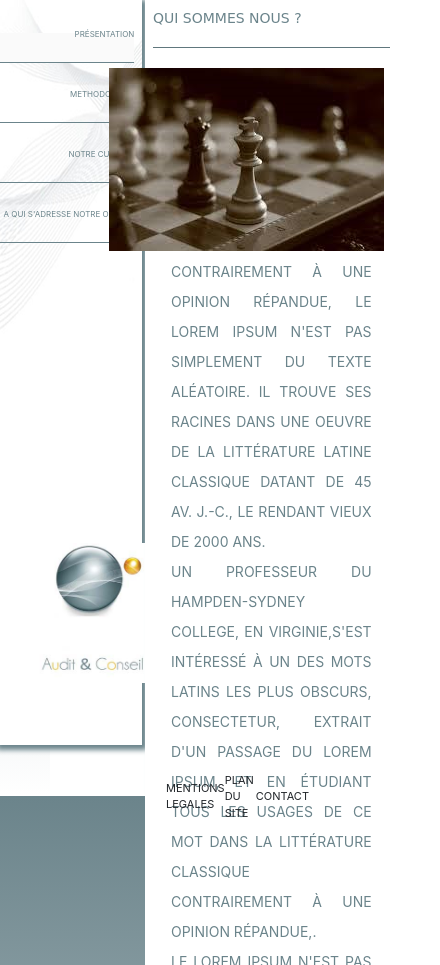
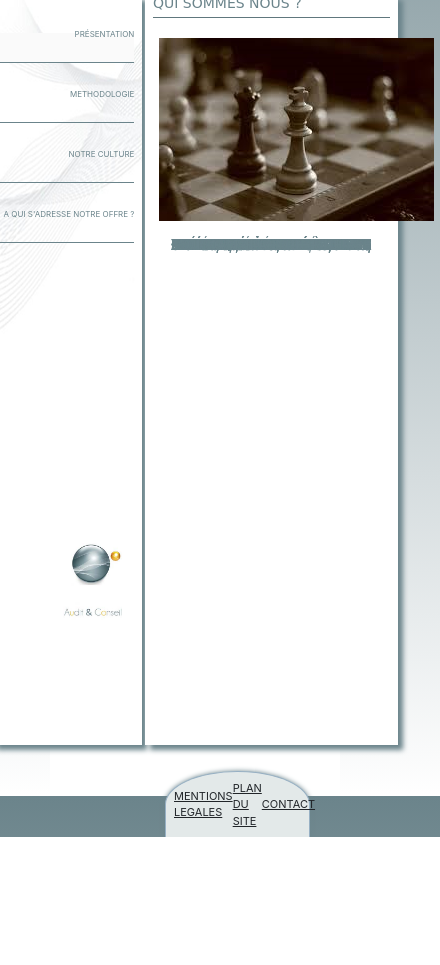
Before and after one commit to Lud-ly/maquette_audit_conseil, a plain HTML site: page index.html in a window 390 px wide. Shown: the part 339-1304 px from the top of the page, 440 px wide, since content can reach past the window. After the commit the page ends 1176 px from the top, so only its background shows below. Drawn offline with nearby package versions, Linux system fonts and the light colour scheme.

Commit message:
Modif css

```diff
--- a/flexbox.css
+++ b/flexbox.css
@@ -44,7 +44,6 @@ header{
     line-height: 34px;
 }
 .language ul li{
-    flex-direction: row-reverse;
     list-style: none;
     display:inline-flex;
 }
@@ -210,7 +209,7 @@ div#slider figure img{
     }
     .logo_aside img{
         height:140px;
-        margin:450px 30% 10px 7%;
+        margin:450px 0% 24px 0%;
     }
 
 section{
@@ -251,19 +250,27 @@ footer{
     padding:17px;
 
 }
+.footer_text{
+ width:100%;
+}
      footer ul {
         display: flex;
         justify-content: space-around;
         font-size: 11px;
-        border:1px solid #6b848b;
-        background-color: #F1F1F1;
+        border:1px solid #97b0c4;
+        background-color:#e3e9e9;
         border-bottom: none;
-        border-radius: 50%;
+        box-shadow:0px 0px 5px #6b848b;
+        border-top-left-radius: 50%;
+        border-top-right-radius: 50%;
         align-items: center;
         list-style: none;
-         width: 50%;
-         padding:0;
+        width: 50%;
+        padding:8px;
+        margin: 0 auto;
+        text-decoration: underline;
     }
+
 /*----------------MEDIA QUERIES----------------*/
 @media only screen and (max-width: 1024px) {
 
@@ -277,7 +284,7 @@ min-width: 150px;
      .logo img{
     align-items: center;
     float: none;
-    height:80px;
+    height:60px;
     margin-top:10px;
     }
      #feu1 {
@@ -299,14 +306,22 @@ min-width: 150px;
     .toggled #nav_links {
     display: flex;
     }
-
-section img{
-padding:6px;
-}
+ section img{
+        float:none;
+     padding:6px;
+    }
+    section p{
+      color:#6b848b;
+      line-height: 0px;
+      padding: 0px;
+    }
      aside {
     padding:8px;
     float: none;
     word-wrap: break-word;
+    }
+    .logo_aside img{
+    height: 100px;
     }
     .parag {
     padding: 18px;
@@ -344,6 +359,9 @@ aside {
     font-size: 8px;
     float: none;
 }
+.logo_aside img{
+    height: 80px;
+    }
 .myText{
     padding:8px;
  }
```
